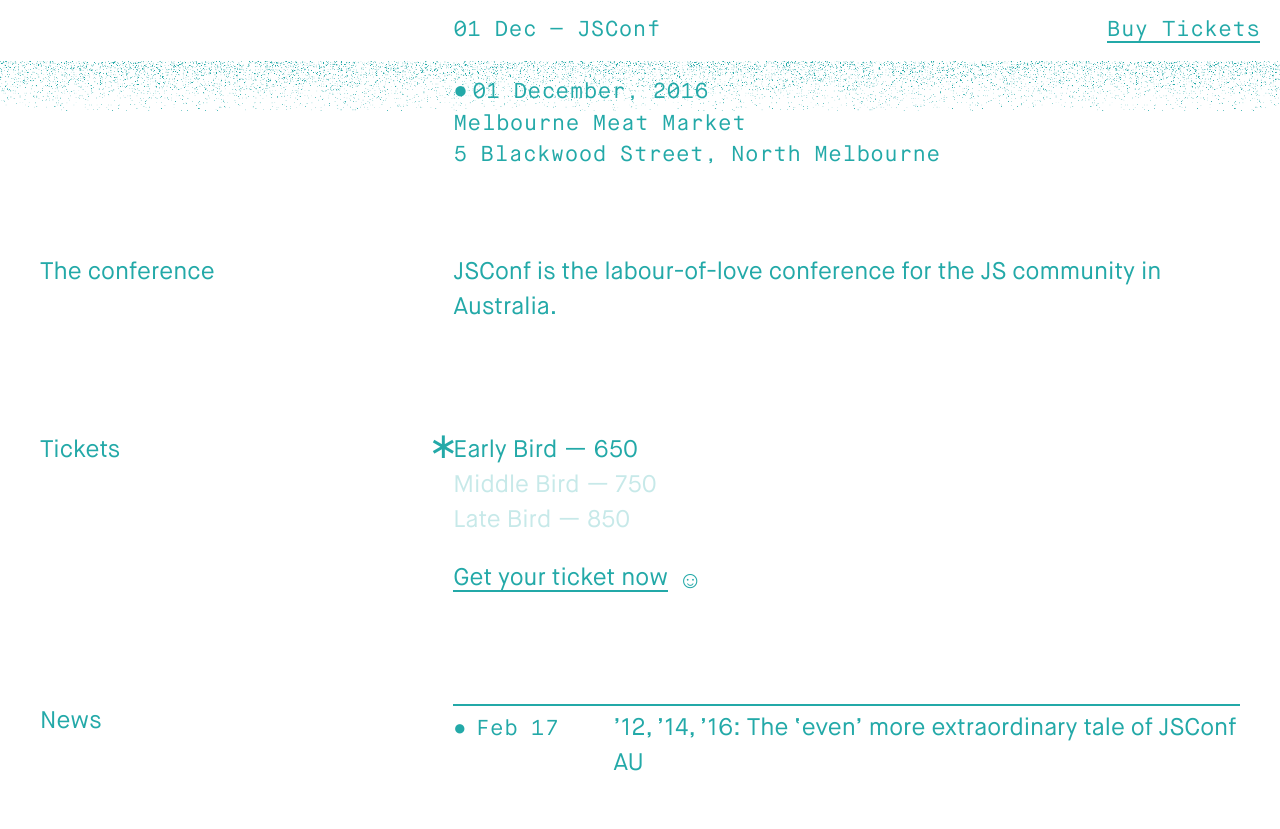
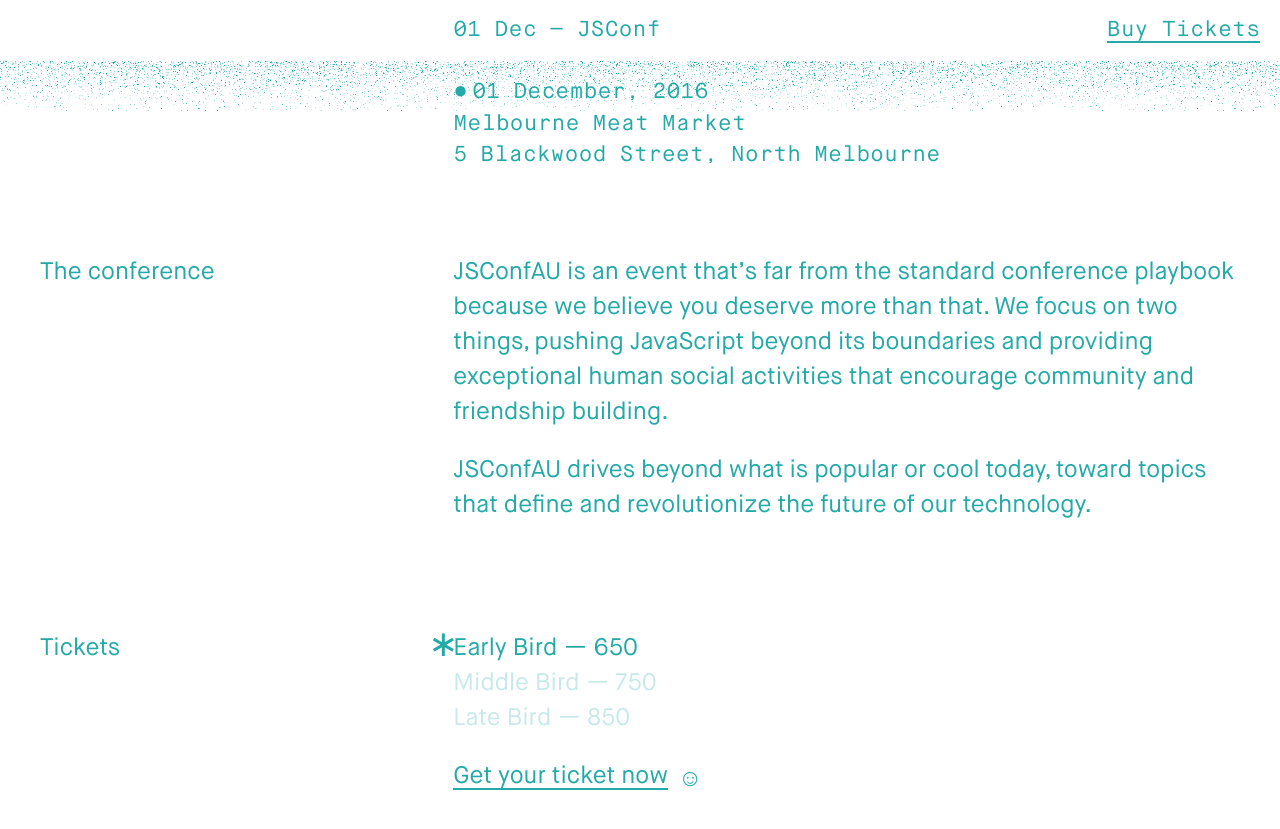
Before and after one commit to vsfest/2016.jsconfau.com, a Jekyll site: the page built from index.html, in a window 1280 px wide and 900 px high, scrolled down 487 px. Shown: the top 829 px of the window. Built offline with Jekyll 4.4.1, drawn with Linux system fonts in a browser that asks for light colours.

Commit message:
Update conference bio

```diff
--- a/index.html
+++ b/index.html
@@ -21,7 +21,10 @@
   </p>
   <div class="title-content">
     <p>
-      JSConf is the labour-of-love conference for the JS community in Australia.
+      JSConfAU is an event that’s far from the standard conference playbook because we believe you deserve more than that. We focus on two things, pushing JavaScript beyond its boundaries and providing exceptional human social activities that encourage community and friendship building.
+    </p>
+    <p>
+      JSConfAU drives beyond what is popular or cool today, toward topics that define and revolutionize the future of our technology.
     </p>
   </div>
 </div>
```
